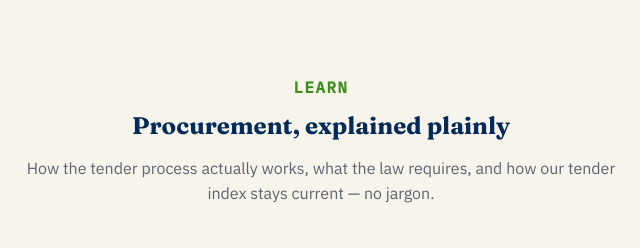
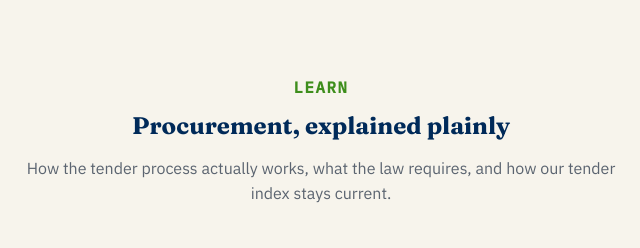
Before and after one commit to NGONIE00/tendereach_zw, a website: page docs/index.html in a window 1280 px wide. Shown: the part 1253-1501 px from the top of the page, 319-959 px from the left. Drawn offline with Linux system fonts and the light colour scheme.

Commit message:
Update index.html

```diff
--- a/docs/index.html
+++ b/docs/index.html
@@ -203,7 +203,7 @@
   <div class="section-head">
     <span class="eyebrow">Learn</span>
     <h2>Procurement, explained plainly</h2>
-    <p>How the tender process actually works, what the law requires, and how our tender index stays current — no jargon.</p>
+    <p>How the tender process actually works, what the law requires, and how our tender index stays current.</p>
   </div>
   <div style="text-align:center;">
     <a href="knowledge-centre.html" class="btn">Visit the Knowledge Centre →</a>
```
